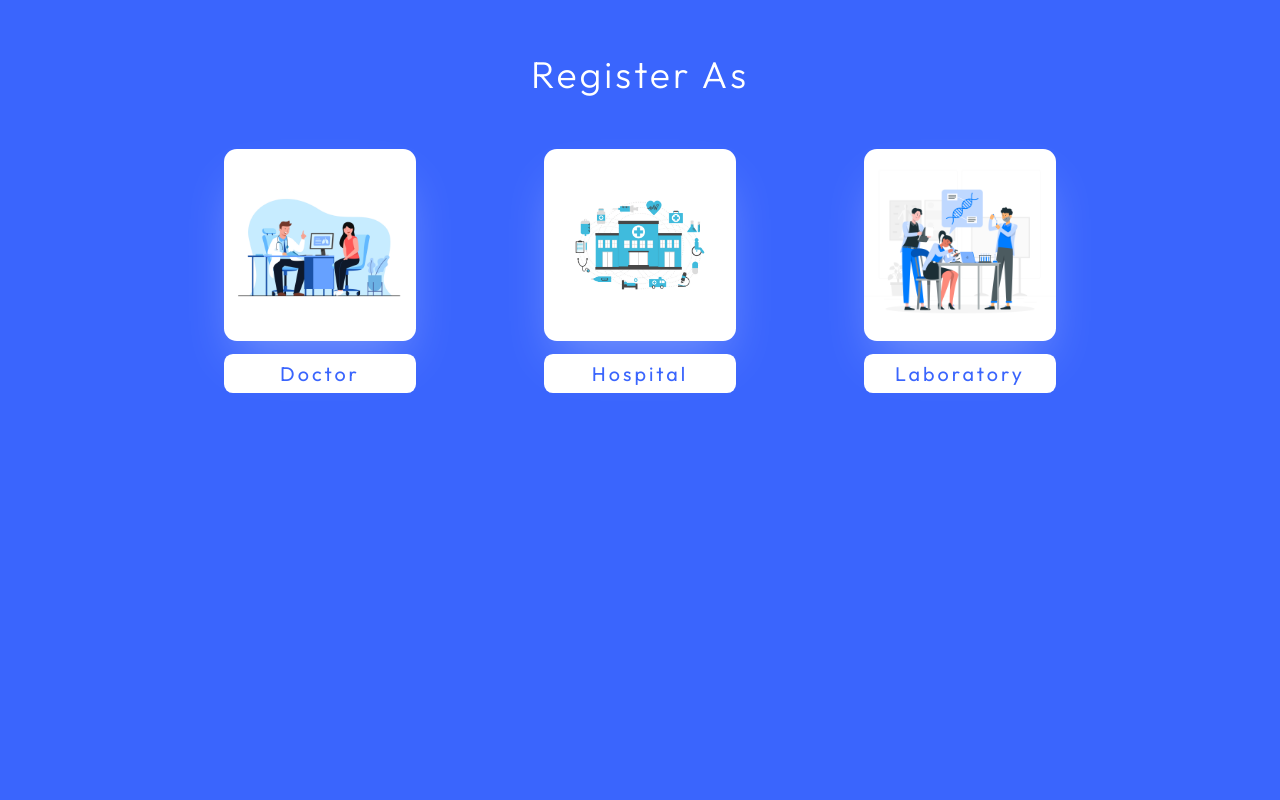
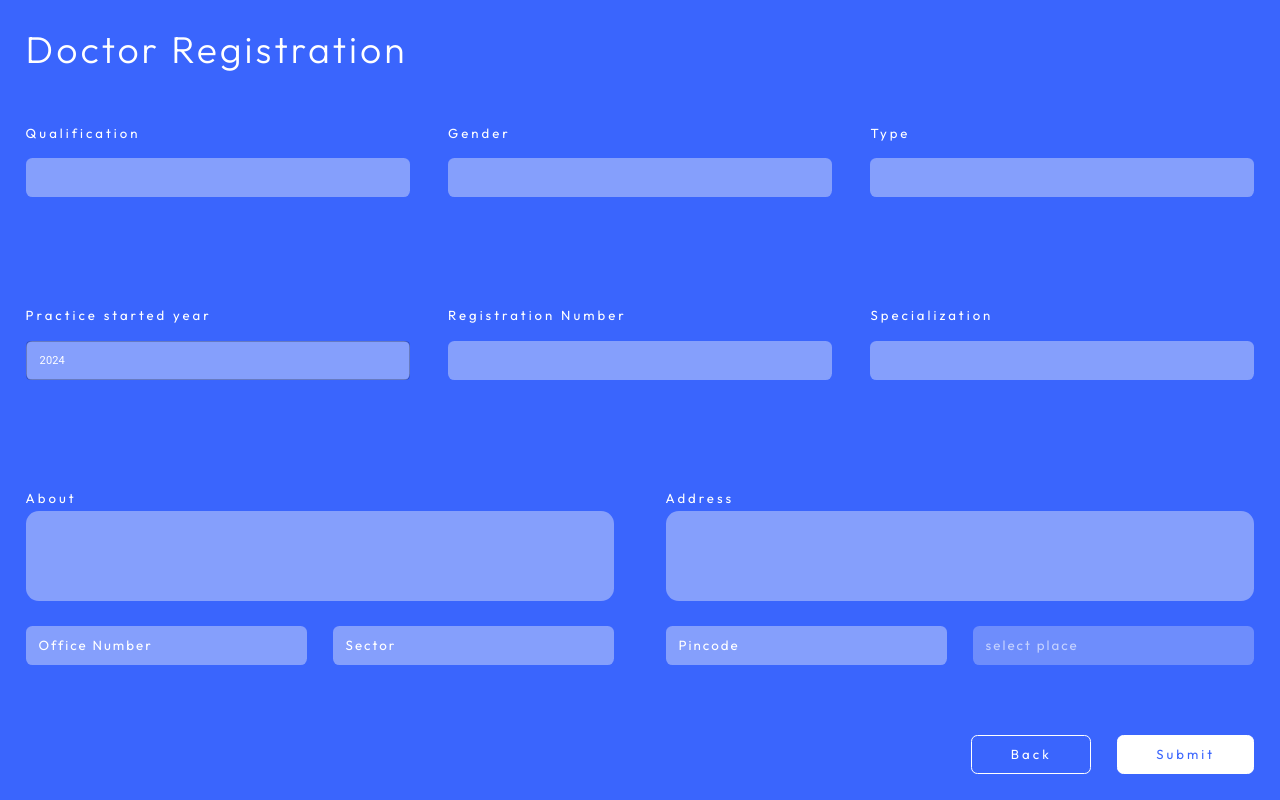
Before and after one commit to aswanthup/dr_one, a React (Create React App) app: page /doctoradminregistration2 in a window 1280 px wide. Before the commit this address led to /. Built offline with nearby package versions, Linux system fonts and the light colour scheme.

Commit message:
fix-validation,styles

```diff
--- a/src/pages/Doctoradmin/Doctoradminregistration1.jsx
+++ b/src/pages/Doctoradmin/Doctoradminregistration1.jsx
@@ -105,10 +105,10 @@ export default function Doctoradminregistration1() {
 
     if (name === "phone") {
       if (/^\d{10}$/.test(value) === false) {
-        setValidationErrors((prevErrors) => ({
-          ...prevErrors,
-          [name]: "Please enter a valid 10 digit number",
-        }));
+        // setValidationErrors((prevErrors) => ({
+        //   ...prevErrors,
+        //   [name]: "Please enter a valid 10 digit number",
+        // }));
       } else {
         setValidationErrors((prevErrors) => ({
           ...prevErrors,
--- a/src/pages/Doctoradmin/Doctoradminregistration2.jsx
+++ b/src/pages/Doctoradmin/Doctoradminregistration2.jsx
@@ -9,6 +9,11 @@ import { MyContext } from "../../contexts/Contexts";
 import { speacializationNames } from "../../pages/doctor/constants/filter.js";
 import { port } from "../../config.js";
 import { Loader } from "../../components/Loader/Loader.jsx";
+import { AdapterDayjs } from '@mui/x-date-pickers/AdapterDayjs';
+import { LocalizationProvider } from '@mui/x-date-pickers/LocalizationProvider';
+import { DatePicker } from '@mui/x-date-pickers/DatePicker';
+import dayjs from "dayjs";
+
 
 export default function Doctoradminregistration2() {
   const navigate = useNavigate();
@@ -19,32 +24,49 @@ export default function Doctoradminregistration2() {
   const [addressdata, setAddressdata] = useState({});
   const [loader, setloader] = useState(false)
 
-  useEffect(() => {
-    const names = ["confirmPassword",
-      "email",
-      "name",
-      "password", "phone",
-      "secondname"]
-    if (names.some((ele) => !Data[ele])) {
-      navigate('/')
+  // useEffect(() => {
+  //   const names = ["confirmPassword",
+  //     "email",
+  //     "name",
+  //     "password", "phone",
+  //     "secondname"]
+  //   if (names.some((ele) => !Data[ele])) {
+  //     navigate('/')
+  //   }
+
+  // }, [])
+  const handleKeyPress = (event) => {
+    // Check if the pressed key is '.' or '-'
+    if (event?.key === '.' || event?.key === '-' || event?.key === 'e' || event?.key === '+' || event?.key === 'E') {
+      // Prevent the default behavior for these keys
+      event.preventDefault();
     }
-
-  }, [])
-
+  };
   const handleChange = (e) => {
+    const { name, value } = e.target
+    if (name === "phone_office" && value.length > 11) {
+      return;
+    }
     setData({
       ...Data,
-      [e.target.name]: e.target.value,
+      [name]: value,
     });
   };
+  const handleYearChange = (e) => {
+    console.log(e)
+    setData({
+      ...Data,
+      experience: e.$y,
+    });
+  }
   console.log("dataaaaaaaaaa", Data);
   const handleSubmit = (e) => {
     e.preventDefault();
     setloader(true)
     // Check if any other validations fail
-    if (!Data.name || !Data.email || !Data.phone || !Data.phone_office || !Data?.pincode || !Data.sector) {
+    if (!Data?.name || !Data?.email || !Data?.phone || !Data?.pincode || !Data?.sector || Data?.gender || Data?.type || Data?.experience || Data?.qualification || Data?.registration_no) {
       setloader(false)
-      console.log("chekcingggggg", Data.name, Data.email, Data.phone, Data.phone_office, Data?.pincode, Data.sector)
+      // console.log("chekcingggggg", Data.name, Data.email, Data.phone, Data.phone_office, Data?.pincode, Data.sector)
       toast.error("Please fill in all the required fields.");
       return;
     }
@@ -166,6 +188,7 @@ export default function Doctoradminregistration2() {
             <div>
               <h4>Qualification</h4>
               <input
+                className="inputs"
                 maxLength={50}
                 type="text"
                 value={Data?.qualification}
@@ -248,20 +271,17 @@ export default function Doctoradminregistration2() {
           </div>
 
           <div className="doctoradminregistration_input2 flex">
-            <div>
+            <div style={{ display: "flex", justifyContent: "space-between", flexDirection: "column" }}>
               <h4>Practice started year</h4>
-              <input
-                type="number"
-                placeholder="E.g. 2013"
-                max={new Date().getFullYear()}
-                name="experience"
-                value={Data?.experience}
-                onChange={handleChange}
-              />
+              {/* <LocalizationProvider dateAdapter={AdapterDayjs}> */}
+
+              <DatePicker disableFuture value={dayjs(Data.experience)} name="experience" onChange={handleYearChange} sx={{ width: "30vw", background: "#f6f6f966", border: "none", boxSizing: "border-box", borderRadius: "0.5vw" }} views={['year']} className="date-picker" />
+              {/* </LocalizationProvider> */}
             </div>
             <div>
               <h4>Registration Number</h4>
               <input
+                className="inputs"
                 type="text"
                 name="registration_no"
                 value={Data?.registration_no}
@@ -311,7 +331,8 @@ export default function Doctoradminregistration2() {
                 </textarea>
                 <div className="doctoradminregistration_input6 flex">
                   <input
-                    type="text"
+                    onKeyDown={handleKeyPress}
+                    type="number"
                     value={Data?.phone_office ?? ""}
                     placeholder="Office Number"
                     maxLength={10}
@@ -347,10 +368,11 @@ export default function Doctoradminregistration2() {
               </div>
             </div>
 
-            <div className="doctoradminregistration_input4 flex">
+
+            <div className="doctoradminregistration_input4  flex">
               <h4>Address</h4>
 
-              <div className="doctoradminregistration_input7 flex">
+              <div className="doctoradminregistration_input7  flex">
                 <textarea
                   name="address"
                   value={Data?.address}
@@ -364,6 +386,7 @@ export default function Doctoradminregistration2() {
                   <div style={{ position: "relative" }} >
 
                     <input
+                      onKeyDown={handleKeyPress}
                       type="number"
                       value={Data?.pincode ?? ""}
                       placeholder="Pincode"
@@ -421,7 +444,7 @@ export default function Doctoradminregistration2() {
       </div>
 
 
-
+      {/* mobile ---------------------------------------------------------------- */}
       <div className="doctoradminregistration mobile ">
         <div className="docadminhead">
           <h1>Doctor Registration</h1>
@@ -431,6 +454,7 @@ export default function Doctoradminregistration2() {
             <div>
               <h4>Qualification</h4>
               <input
+                className="mob_inputs"
                 type="text"
                 value={Data?.qualification}
                 onChange={handleChange}
@@ -520,17 +544,13 @@ export default function Doctoradminregistration2() {
               <h4>Practice started year</h4>
 
 
-              <input
-                type="number"
-                maxLength={4}
-                name="experience"
-                value={Data?.experience}
-                onChange={handleChange}
-              />
+              <DatePicker disableFuture value={dayjs(Data.experience)} name="experience" onChange={handleYearChange} sx={{ width: "40vw", background: "#f6f6f966", border: "none", boxSizing: "border-box", borderRadius: "0.5vw" }} views={['year']} className="date-picker" />
+
             </div>
             <div>
               <h4>Registration Number</h4>
               <input
+                className="mob_inputs"
                 type="text"
                 name="registration_no"
                 value={Data?.registration_no}
@@ -577,7 +597,9 @@ export default function Doctoradminregistration2() {
             <div className="doctoradminregistration_input3 ">
               <h4>Office Number</h4>
               <input
-                type="text"
+                onKeyDown={handleKeyPress}
+                type="number"
+                className="mob_inputs"
                 name="phone_office"
                 value={Data?.phone_office}
                 onChange={handleChange}
@@ -625,8 +647,9 @@ export default function Doctoradminregistration2() {
                 <div className="doctoradminregistration_input6 ">
                   <div style={{ display: "flex", gap: "20px" }}>
                     <div style={{ position: "relative" }}>
-
                       <input
+                        className="mob_inputs"
+                        onKeyDown={handleKeyPress}
                         type="number"
                         value={Data?.pincode ?? ""}
                         placeholder="Pincode"
--- a/src/pages/Doctoradmin/doctoradminregistration2.css
+++ b/src/pages/Doctoradmin/doctoradminregistration2.css
@@ -27,7 +27,9 @@
   height: 68vh;
 }
 
-.doctoradminregistration_input input {
+.doctoradminregistration_input  {
+  .inputs{
+
     background-color: rgba(246, 246, 249, 0.4);
     border-radius: 0.5vw;
     height: 3vw;
@@ -37,16 +39,32 @@
     width: 30vw;
     margin-top: 1vw;
   }
+}
 
 .DoctorRegInfo {
   color: white;
   font-size: 1rem;
   letter-spacing: 1px;
 }
+.text_area_section{
+  display: flex;
+  justify-content: space-between;
+}
 
-.text_area_section {
-  justify-content: space-between;
-  height: 15vw;
+.text_area_section input{
+  background-color: rgba(246, 246, 249, 0.4);
+    border-radius: 0.5vw;
+    height: 3vw;
+    color: white;
+    padding: 1vw;
+    letter-spacing: 2px;
+    width: 30vw;
+    margin-top: 1vw;
+}
+.date-picker input{
+  color:white;
+  border: none;
+  border-radius: 0.5vw;
 }
 
 .doctoradminregistration_input3 {
@@ -207,7 +225,9 @@
   }
 
 
-  .doctoradminregistration_input input {
+  .doctoradminregistration_input{
+
+    .mob_inputs {
       background-color: rgba(246, 246, 249, 0.4);
       border-radius: 5px;
       color: white;
@@ -215,6 +235,7 @@
       width: 100%;
       height: 40px;
       letter-spacing: 2px;
+    }
   }
 
   .doctoradminregistration_gender {
@@ -231,6 +252,8 @@
   .text_area_section {
     /* justify-content: flex-end; */
     /* height: 1vw; */
+    /* display: flex; */
+    flex-direction: column;
     height: 100%;
     border: 1px soli red;
   }
```
Also changed, not shown: 1 other file (tests, documents, lock files or other folders). Lines whose indentation alone changed are shown as unchanged.
